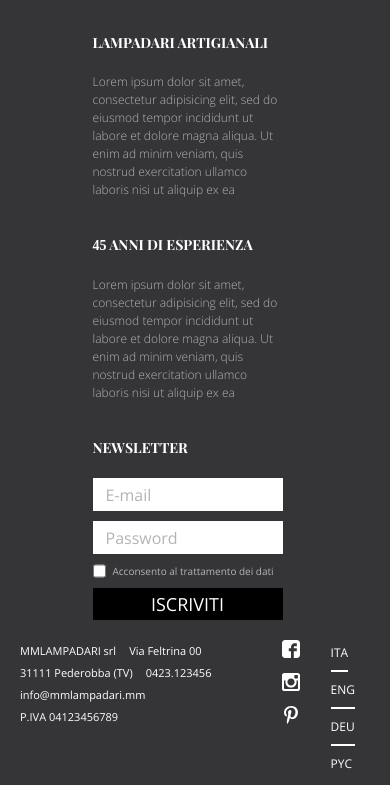
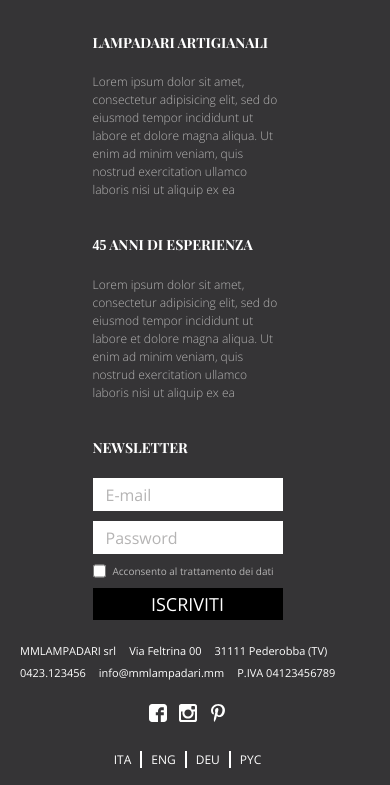
Before and after one commit to LxCtchr/test-task, a website built with Vite: page index.html in a window 390 px wide. Shown: the part 773-1558 px from the top of the page. Built offline with nearby package versions, Linux system fonts and the light colour scheme.

Commit message:
Переделает верстку футера на грид

```diff
--- a/src/css/blocks/footer.css
+++ b/src/css/blocks/footer.css
@@ -70,45 +70,22 @@
 
 @media (max-width: 480px) {
   .footer__navigation {
-    column-gap: 30px;
+    display: grid;
+    grid-template-columns: 1fr;
+    column-gap: 0;
+    row-gap: 20px;
   }
 
-  .socials__list {
-    flex-direction: column;
-    column-gap: 0;
-    row-gap: 10px;
+  .footer__socials {
+    justify-self: center;
+  }
+
+  .footer__languages {
+    justify-self: center;
   }
 
   .socials__link > svg {
     width: 20px;
     aspect-ratio: 1;
   }
-
-  .languages__list {
-    flex-direction: column;
-  }
-
-  .languages__link {
-    display: inline-flex;
-  }
-
-  .languages__item:not(:last-child) .languages__link {
-    border-inline-end: 0;
-    border-block-end: 2px solid var(--color-light);
-  }
-
-  .languages__item:not(:first-of-type):not(:last-of-type) .languages__link {
-    padding-inline: 0;
-    padding-block: 9px;
-  }
-
-  .languages__item:first-of-type .languages__link {
-    padding-inline-end: 0;
-    padding-block-end: 9px;
-  }
-
-  .languages__item:last-of-type .languages__link {
-    padding-inline-start: 0;
-    padding-block-start: 9px;
-  }
 }
```
Also changed, not shown: README.md.
